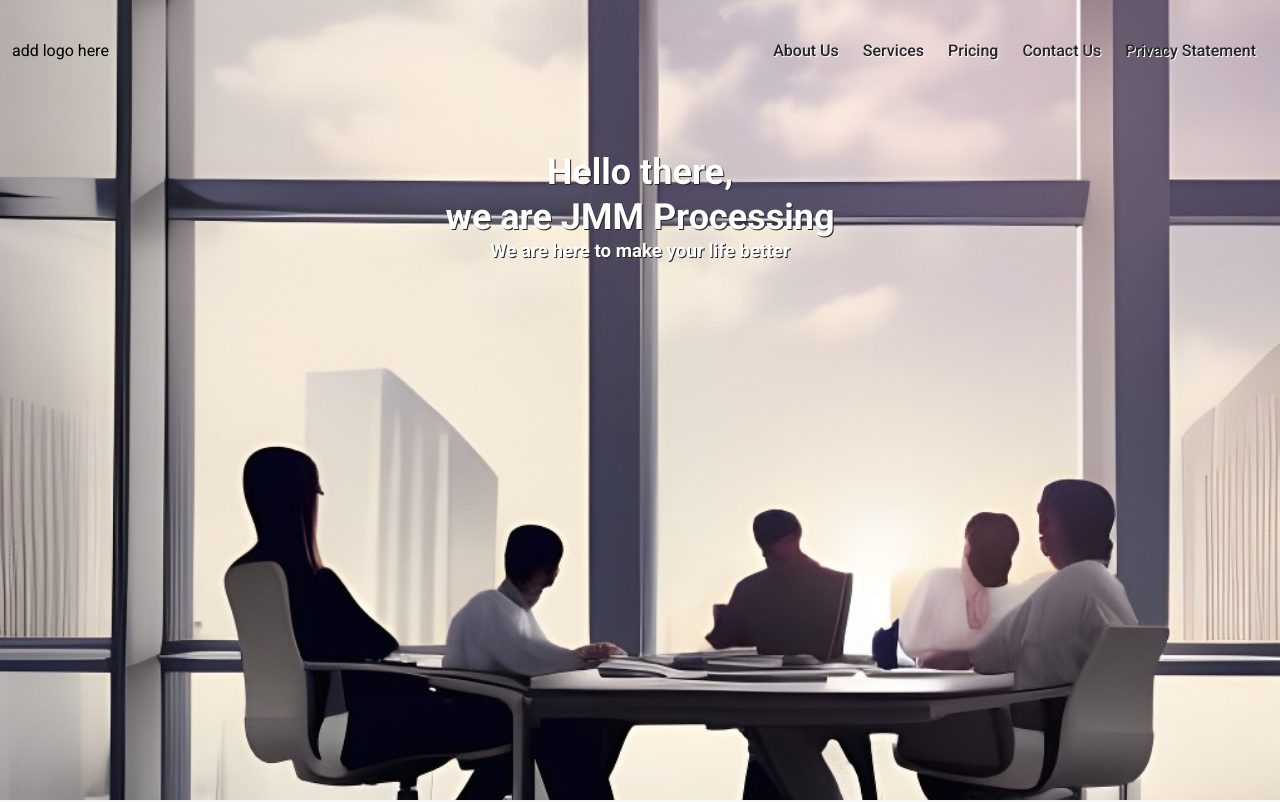
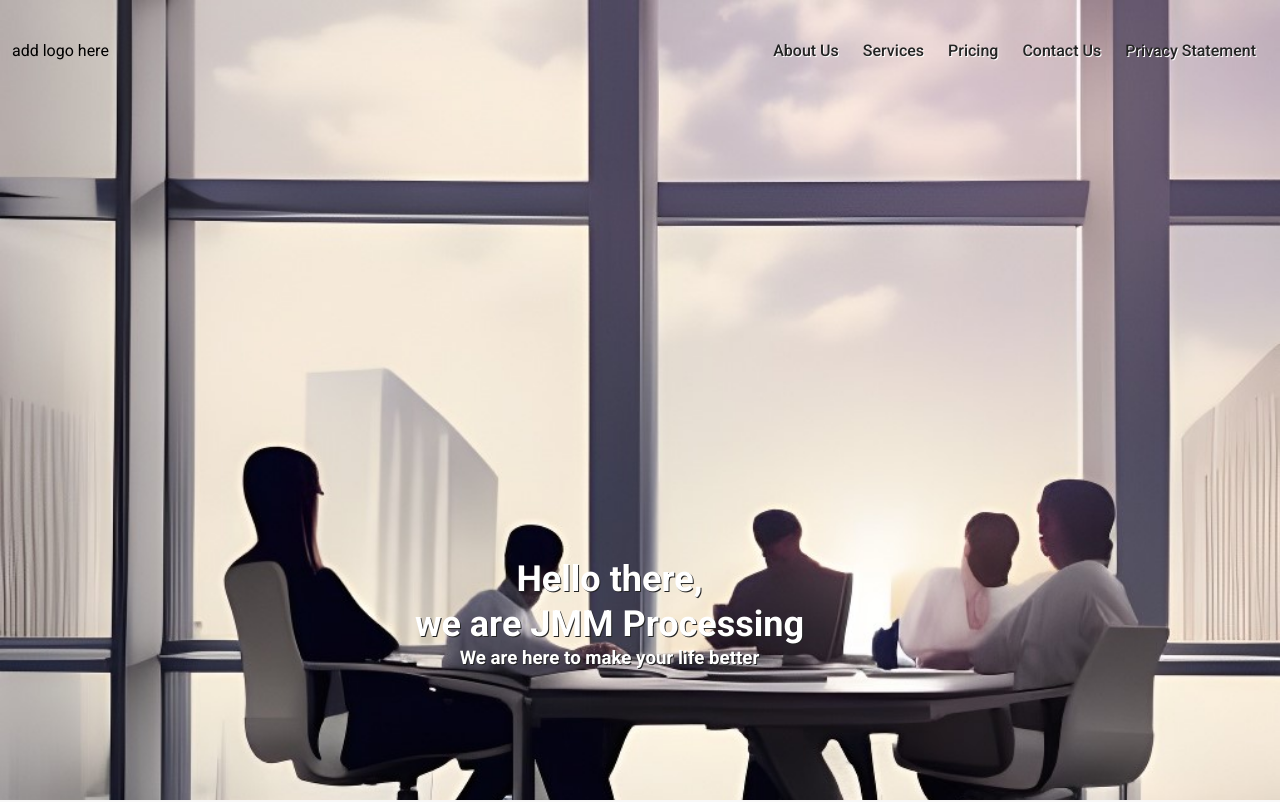
Before and after one commit to HatlessGuy/Jordan-website, a plain HTML site: page index.html in a window 1280 px wide. Shown: the top 802 px of the page. Drawn offline with Linux system fonts and the light colour scheme.

Commit message:
small changes to landing page

```diff
--- a/index.html
+++ b/index.html
@@ -28,10 +28,9 @@
         <div class="flex flex-1 container">
             <div class="about_us__info row">
                 <div class="about_us__info--container">
-                    <h1 class="about_us__info--title">Hello there, <br> we are JMM Processing</h1>
-                    <h3 class="about_us__info--subtitle">We are here to make your life better</h3>
+                   <span><h1 class="about_us__info--title">Hello there, <br> we are JMM Processing</h1>
+                    <h3 class="about_us__info--subtitle">We are here to make your life better</h3></span>
                 </div>
-
             </div>
 
         </div>
--- a/style.css
+++ b/style.css
@@ -150,6 +150,19 @@ section:nth-child(even) {
 
 }
 
+.about_us__info--container {
+    position: relative;
+    width: 450px;
+    height: 65vh;
+    margin: 0px auto;
+}
+
+.about_us__info--container span {
+    position: absolute;
+    bottom: 0;
+
+}
+
 .about_us__info--title {
     color: #fff;
     text-shadow: 1px 1px #242424;
```
